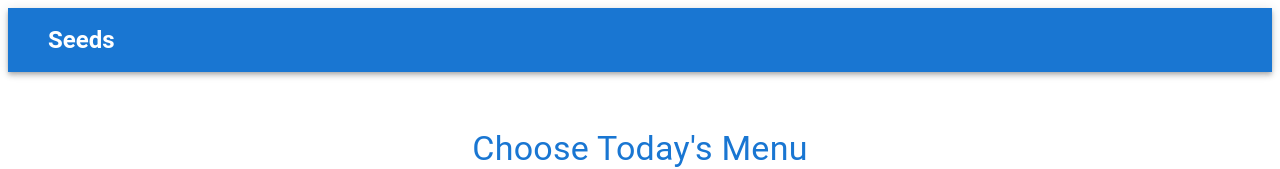
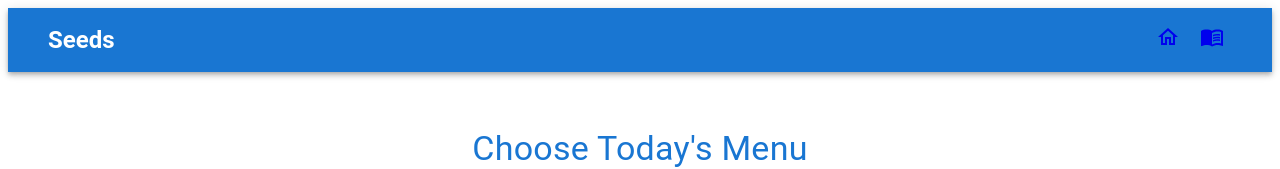
Before and after one commit to mariescoding/reactMenuGenerate, a React (Create React App) app in the folder my-app-test/: page / in a window 1280 px wide. Shown: the top 169 px of the page. Built offline with nearby package versions, Linux system fonts and the light colour scheme.

Commit message:
add link to iconButtons

```diff
--- a/my-app-test/src/compoonents/MenuBar.tsx
+++ b/my-app-test/src/compoonents/MenuBar.tsx
@@ -3,8 +3,8 @@ import AppBar from "@mui/material/AppBar";
 import Typography from "@mui/material/Typography";
 import Toolbar from "@mui/material/Toolbar";
 import IconButton from "@mui/material/IconButton";
-import HomeOutlinedIcon from "@mui/material/IconButton";
-import MenuBookOutlinedIcon from "@mui/material/IconButton";
+import { HomeOutlined, MenuBookOutlined } from "@mui/icons-material";
+import { NavLink } from "react-router-dom";
 
 export const MenuBar = () => {
   return (
@@ -17,11 +17,26 @@ export const MenuBar = () => {
             </Typography>
           </Box>
 
-          <IconButton size="medium" edge="end" color="inherit" sx={{ mr: 2 }}>
-            <HomeOutlinedIcon />
+          <IconButton
+            size="medium"
+            edge="start"
+            color="secondary"
+            sx={{ mr: 2 }}
+          >
+            <NavLink to="/">
+              <HomeOutlined />
+            </NavLink>
           </IconButton>
-          <IconButton size="medium" edge="end" color="inherit" sx={{ mr: 2 }}>
-            <MenuBookOutlinedIcon />
+
+          <IconButton
+            size="medium"
+            edge="start"
+            color="secondary"
+            sx={{ mr: 2 }}
+          >
+            <NavLink to="/browse">
+              <MenuBookOutlined />
+            </NavLink>
           </IconButton>
         </Toolbar>
       </AppBar>
```
